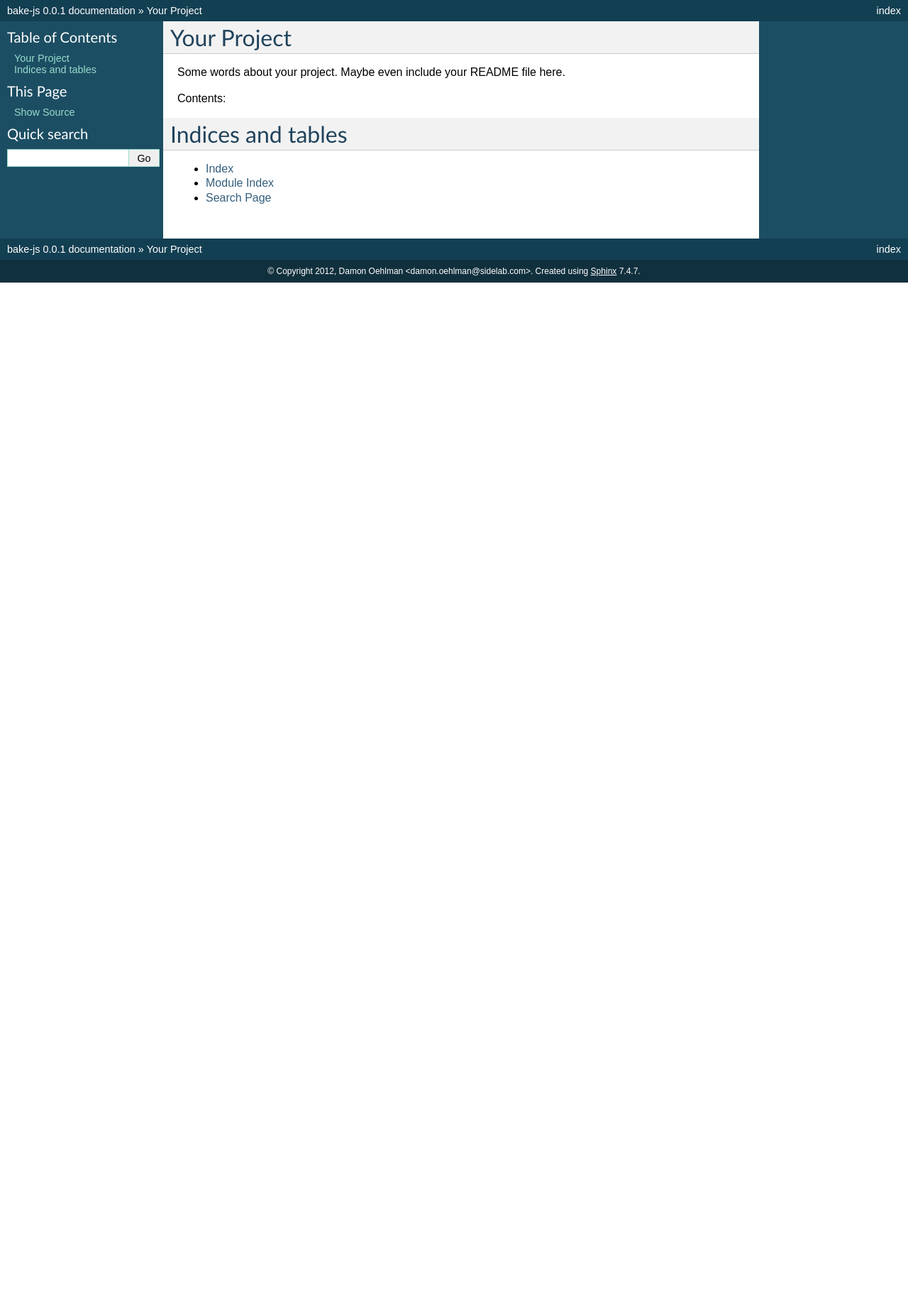
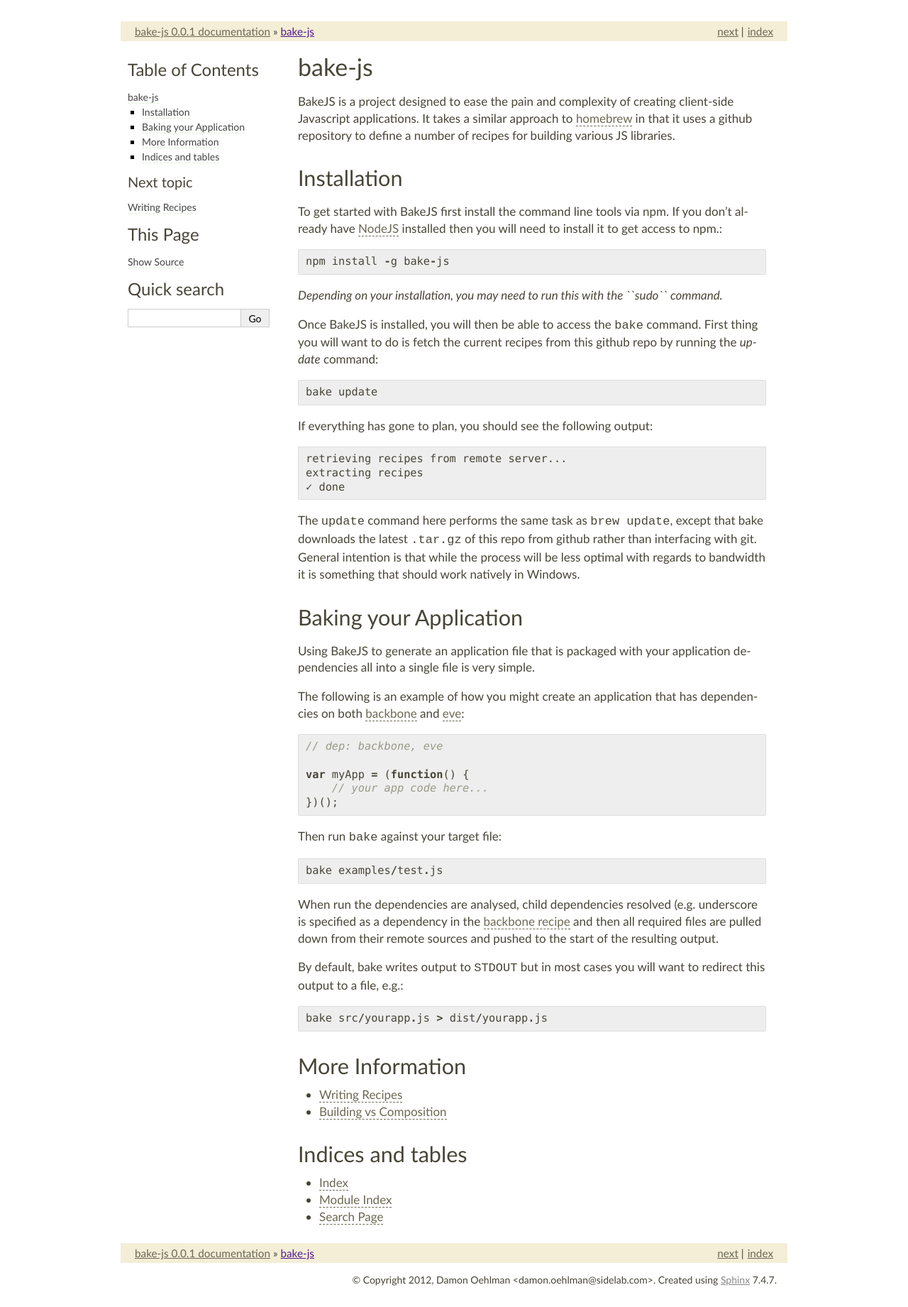
Before and after one commit to buildjs/bake-js, a Sphinx documentation site: the page built from docs/index.rst, in a window 1280 px wide. Shown: the whole page at 71% size. Built offline with Sphinx 7.4.7, drawn with Linux system fonts in a browser that asks for light colours; before the commit the page ends 900 px from its top, so only the background shows below that.

Commit message:
Updated docs

````diff
--- a/README.rst
+++ b/README.rst
@@ -33,7 +33,7 @@
 
 The following is an example of how you might create an application that has dependencies on both `backbone <https://github.com/documentcloud/backbone>`_ and `eve <https://github.com/DmitryBaranovskiy/eve>`_:
 
-.. highlight:: javascript
+.. code-block:: javascript
 
     // dep: backbone, eve
 
@@ -45,7 +45,7 @@
 
     bake examples/test.js
 
-When run the dependencies are analysed, child dependencies resolved (e.g. underscore is specified as a dependency in the `backbone recipe </DamonOehlman/bake-js/blob/master/library/recipes/backbone>`_ and then all required files are pulled down from their remote sources and pushed to the start of the resulting output.
+When run the dependencies are analysed, child dependencies resolved (e.g. underscore is specified as a dependency in the `backbone recipe <https://github.com/DamonOehlman/bake-js/blob/master/library/recipes/backbone>`_ and then all required files are pulled down from their remote sources and pushed to the start of the resulting output.
 
 By default, bake writes output to ``STDOUT`` but in most cases you will want to redirect this output to a file, e.g.::
 
--- /dev/null
+++ b/docs/_theme/mocha/static/mocha.css_t
@@ -0,0 +1,415 @@
+/*
+ * sidelab.css_t
+ * ~~~~~~~~~~~~
+ * This theme was built from the celery theme available from
+ * https://github.com/ask/celery/tree/master/docs/_theme
+ *
+ * :copyright: Copyright 2011 by Damon Oehlman
+ * :license: MIT, see LICENSE for details.
+ */
+
+{% set page_width = 940 %}
+{% set sidebar_width = 220 %}
+{% set body_font_stack = 'Optima, Segoe, "Segoe UI", Candara, Calibri, Arial, sans-serif' %}
+{% set headline_font_stack = 'Futura, "Trebuchet MS", Arial, sans-serif' %}
+{% set code_font_stack = "'Consolas', 'Menlo', 'Deja Vu Sans Mono', 'Bitstream Vera Sans Mono', monospace" %}
+
+{# define some colors #}
+{% set body_color = '#484537' %}
+{% set link_color = '#6c6753' %}
+{% set link_hover_color = '#918a6f' %}
+{% set related_bg = '#f4eed7' %}
+
+{# define pre colors #}
+{% set code_bg = '#eee' %}
+{% set code_block_border = '1px solid #ddd' %}
+
+
+@import url("basic.css");
+
+/* -- page layout ----------------------------------------------------------- */
+
+body {
+    font-family: {{ body_font_stack }};
+    font-size: 17px;
+    background-color: white;
+    color: #000;
+    margin: 30px 0 0 0;
+    padding: 0;
+}
+
+div.document {
+    width: {{ page_width }}px;
+    margin: 0 auto;
+}
+
+div.deck {
+    font-size: 18px;
+}
+
+p.developmentversion {
+    color: red;
+}
+
+div.related {
+    width: {{ page_width - 20 }}px;
+    padding: 5px 10px;
+    background: {{ related_bg }};
+    color: {{ related_color|default(body_color) }};
+    margin: 15px auto 15px auto;
+}
+
+div.documentwrapper {
+    float: left;
+    width: 100%;
+}
+
+div.bodywrapper {
+    margin: 0 0 0 {{ sidebar_width }}px;
+}
+
+div.sphinxsidebar {
+    width: {{ sidebar_width }}px;
+}
+
+hr {
+    border: 1px solid #B1B4B6;
+}
+
+div.body {
+    background-color: #ffffff;
+    color: {{ body_color }};
+    padding: 0 30px 0 30px;
+}
+
+img.celerylogo {
+    padding: 0 0 10px 10px;
+    float: right;
+}
+
+div.footer {
+    width: {{ page_width - 15 }}px;
+    margin: 10px auto 30px auto;
+    padding-right: 15px;
+    font-size: 14px;
+    color: {{ footer_color|default(body_color) }};
+    text-align: right;
+}
+
+div.footer a {
+    color: #888;
+}
+
+div.sphinxsidebar a {
+    color: #444;
+    text-decoration: none;
+    border-bottom: 1px dashed #DCF0D5;
+}
+
+div.sphinxsidebar a:hover {
+    border-bottom: 1px solid #999;
+}
+
+div.sphinxsidebar {
+    font-size: 14px;
+    line-height: 1.5;
+}
+
+div.sphinxsidebarwrapper {
+    padding: 7px 10px;
+}
+
+div.sphinxsidebarwrapper p.logo {
+    padding: 0 0 20px 0;
+    margin: 0;
+}
+
+div.sphinxsidebar h3,
+div.sphinxsidebar h4 {
+    font-family: {{ headline_font_stack }};
+    color: {{ header_color|default(body_color) }};
+    font-size: 24px;
+    font-weight: normal;
+    margin: 0 0 5px 0;
+    padding: 0;
+}
+
+div.sphinxsidebar h4 {
+    font-size: 20px;
+}
+
+div.sphinxsidebar h3 a {
+    color: {{ header_color|default(body_color) }};
+}
+
+div.sphinxsidebar p.logo a,
+div.sphinxsidebar h3 a,
+div.sphinxsidebar p.logo a:hover,
+div.sphinxsidebar h3 a:hover {
+    border: none;
+}
+
+div.sphinxsidebar p {
+    color: {{ sidebar_color|default(body_color) }};
+    margin: 10px 0;
+}
+
+div.sphinxsidebar ul {
+    margin: 10px 0;
+    padding: 0;
+    color: #000;
+}
+
+div.sphinxsidebar input {
+    border: 1px solid #ccc;
+    font-family: {{ body_font_stack }};
+    font-size: 1em;
+}
+
+/* -- body styles ----------------------------------------------------------- */
+
+a {
+    color: {{ link_color }};
+    text-decoration: underline;
+}
+
+a:hover {
+    color: {{ link_hover_color|default(link_color) }};
+    text-decoration: underline;
+}
+
+div.body h1,
+div.body h2,
+div.body h3,
+div.body h4,
+div.body h5,
+div.body h6 {
+    font-family: {{ headline_font_stack }};
+    font-weight: normal;
+    margin: 30px 0px 10px 0px;
+    padding: 0;
+}
+
+div.body h1 { margin-top: 0; padding-top: 0; font-size: 200%; }
+div.body h2 { font-size: 180%; }
+div.body h3 { font-size: 150%; }
+div.body h4 { font-size: 130%; }
+div.body h5 { font-size: 100%; }
+div.body h6 { font-size: 100%; }
+
+div.body h1 a.toc-backref,
+div.body h2 a.toc-backref,
+div.body h3 a.toc-backref,
+div.body h4 a.toc-backref,
+div.body h5 a.toc-backref,
+div.body h6 a.toc-backref {
+    color: inherit!important;
+    text-decoration: none;
+}
+
+a.headerlink {
+    color: #ddd;
+    padding: 0 4px;
+    text-decoration: none;
+}
+
+a.headerlink:hover {
+    color: #444;
+    background: #eaeaea;
+}
+
+div.body p, div.body dd, div.body li {
+    line-height: 1.4em;
+}
+
+div.admonition {
+    background: #fafafa;
+    margin: 20px -30px;
+    padding: 10px 30px;
+    border-top: 1px solid #ccc;
+    border-bottom: 1px solid #ccc;
+}
+
+div.admonition p.admonition-title {
+    font-family: {{ headline_font_stack }};
+    font-weight: normal;
+    font-size: 24px;
+    margin: 0 0 10px 0;
+    padding: 0;
+    line-height: 1;
+}
+
+div.admonition p.last {
+    margin-bottom: 0;
+}
+
+div.highlight{
+    background-color: white;
+}
+
+dt:target, .highlight {
+    background: #FAF3E8;
+}
+
+div.note {
+    background-color: #eee;
+    border: 1px solid #ccc;
+}
+
+div.seealso {
+    background-color: #ffc;
+    border: 1px solid #ff6;
+}
+
+div.topic {
+    background-color: #eee;
+}
+
+div.warning {
+    background-color: #ffe4e4;
+    border: 1px solid #f66;
+}
+
+p.admonition-title {
+    display: inline;
+}
+
+p.admonition-title:after {
+    content: ":";
+}
+
+pre, tt {
+    font-family: {{ code_font_stack }};
+    font-size: 0.9em;
+}
+
+img.screenshot {
+}
+
+tt.descname, tt.descclassname {
+    font-size: 0.95em;
+}
+
+tt.descname {
+    padding-right: 0.08em;
+}
+
+img.screenshot {
+    -moz-box-shadow: 2px 2px 4px #eee;
+    -webkit-box-shadow: 2px 2px 4px #eee;
+    box-shadow: 2px 2px 4px #eee;
+}
+
+table.docutils {
+    border: 1px solid #888;
+    -moz-box-shadow: 2px 2px 4px #eee;
+    -webkit-box-shadow: 2px 2px 4px #eee;
+    box-shadow: 2px 2px 4px #eee;
+}
+
+table.docutils td, table.docutils th {
+    border: 1px solid #888;
+    padding: 0.25em 0.7em;
+}
+
+table.field-list, table.footnote {
+    border: none;
+    -moz-box-shadow: none;
+    -webkit-box-shadow: none;
+    box-shadow: none;
+}
+
+table.footnote {
+    margin: 15px 0;
+    width: 100%;
+    border: 1px solid #eee;
+    background: #fdfdfd;
+    font-size: 0.9em;
+}
+
+table.footnote + table.footnote {
+    margin-top: -15px;
+    border-top: none;
+}
+
+table.field-list th {
+    padding: 0 0.8em 0 0;
+}
+
+table.field-list td {
+    padding: 0;
+}
+
+table.footnote td.label {
+    width: 0px;
+    padding: 0.3em 0 0.3em 0.5em;
+}
+
+table.footnote td {
+    padding: 0.3em 0.5em;
+}
+
+dl {
+    margin: 0;
+    padding: 0;
+}
+
+dl dd {
+    margin-left: 30px;
+}
+
+blockquote {
+    margin: 0 0 0 30px;
+    padding: 0;
+}
+
+ul {
+    margin: 10px 0 10px 30px;
+    padding: 0;
+}
+
+pre {
+    background: {{ code_bg }};
+    padding: 7px 10px;
+    margin: 15px 0;
+    border: {{ code_block_border|default('none') }};
+    border-radius: 2px;
+    -moz-border-radius: 2px;
+    -webkit-border-radius: 2px;
+    line-height: 1.3em;
+}
+
+tt {
+    background: {{ code_bg }};
+    color: #222;
+    padding: 1px 2px;
+}
+
+tt.xref, a tt {
+    background: {{ code_bg }};
+    border-bottom: 1px solid white;
+}
+
+a.reference {
+    text-decoration: none;
+    border-bottom: 1px dashed {{ link_color }};
+}
+
+a.reference:hover {
+    border-bottom: 1px solid {{ link_hover_color|default(link_color) }};
+}
+
+a.footnote-reference {
+    text-decoration: none;
+    font-size: 0.7em;
+    vertical-align: top;
+    border-bottom: 1px dashed #DCF0D5;
+}
+
+a.footnote-reference:hover {
+    border-bottom: 1px solid #6D4100;
+}
+
+a:hover tt {
+    background: #EEE;
+}
--- /dev/null
+++ b/docs/_theme/mocha/theme.conf
@@ -0,0 +1,5 @@
+[theme]
+inherit = basic
+stylesheet = mocha.css
+
+[options]
--- /dev/null
+++ b/docs/build-vs-bake.rst
@@ -0,0 +1,12 @@
+=======================
+Building vs Composition
+=======================
+
+BakeJS aims to make combining multiple JS libraries when building a JS-powered application simple.  It does not, however, aim to simplify the process of creating that library through allowing you to concatenate local files together into a single JS library.
+
+We make this distinction where we consider the process behind creating a standalone Javascript library as **building** and bringing those libraries together for your application as **composition**.  BakeJS is a tool designed to help with composition.
+
+If you are creating a JS library and looking for a tool to help you with building it, then BakeJS probably isn't the tool you are looking for.  Instead check out one of the following alternatives, but remember to look into :ref:`writing-recipes`:
+
+- `Interleave <https://github.com/DamonOehlman/interleave>`_
+- `Grunt <https://github.com/cowboy/grunt>`_
--- a/docs/conf.py
+++ b/docs/conf.py
@@ -73,7 +73,7 @@
 
 # The theme to use for HTML and HTML Help pages.  See the documentation for
 # a list of builtin themes.
-html_theme = 'default'
+html_theme = 'mocha'
 
 # Theme options are theme-specific and customize the look and feel of a theme
 # further.  For a list of options available for each theme, see the
@@ -102,7 +102,7 @@
 # Add any paths that contain custom static files (such as style sheets) here,
 # relative to this directory. They are copied after the builtin static files,
 # so a file named "default.css" will overwrite the builtin "default.css".
-html_static_path = ['_static']
+# html_static_path = ['_static']
 
 # If not '', a 'Last updated on:' timestamp is inserted at every page bottom,
 # using the given strftime format.
--- a/docs/index.rst
+++ b/docs/index.rst
@@ -1,14 +1,13 @@
-Your Project
-============
+.. include:: ../README.rst
 
-Some words about your project.   Maybe even include your README file here.
-
-Contents:
+More Information
+================
 
 .. toctree::
    :maxdepth: 2
 
-
+   writing-recipes
+   build-vs-bake
 
 Indices and tables
 ==================
--- a/docs/writing-recipes.rst
+++ b/docs/writing-recipes.rst
@@ -1,21 +1,21 @@
+.. _writing-recipes:
+
 ===============
 Writing Recipes
 ===============
 
 
-Recipes are simply plain text files that are stored in the [library/recipes](/DamonOehlman/bake-js/tree/master/library/recipes) folder in this repository.  For example, the backbone recipe is shown below:
+Recipes are simply plain text files that are stored in the `library/recipes <https://github.com/DamonOehlman/bake-js/tree/master/library/recipes>`_ folder in this repository.  For example, the backbone recipe is shown below::
 
-```
-# dsc: Give your JS App some Backbone with Models, Views, Collections, and Events
-# tag: mvc, framework
-# url: http://backbonejs.org
-# src: https://github.com/documentcloud/backbone
-# bug: https://github.com/documentcloud/backbone/issues
-# req: underscore
+    # dsc: Give your JS App some Backbone with Models, Views, Collections, and Events
+    # tag: mvc, framework
+    # url: http://backbonejs.org
+    # src: https://github.com/documentcloud/backbone
+    # bug: https://github.com/documentcloud/backbone/issues
+    # req: underscore
 
-github://documentcloud/backbone/backbone.js
-```
+    github://documentcloud/backbone/backbone.js
 
 The structure of the file is pretty simple.  Lines starting with the hash character are used to describe attributes of the recipe, of which the most important one to take note of is the `req` attribute.  This attribute is used to specify other recipes that are require to make this library work correctly.  For multiple dependencies use a comma delimited list.
 
-After the attribute definition section comes one or more [getit](https://github.com/DamonOehlman/getit) URL schemes that reference the online location of the file(s) required to make this library work.  In the case of most libraries, this will be a single file, but you can include multiple lines here for multiple files if necessary.
+After the attribute definition section comes one or more `getit <https://github.com/DamonOehlman/getit>`_ URL schemes that reference the online location of the file(s) required to make this library work.  In the case of most libraries, this will be a single file, but you can include multiple lines here for multiple files if necessary.
````
Also changed, not shown: docs/companion-tools.rst (deleted, +0 -7 lines).
